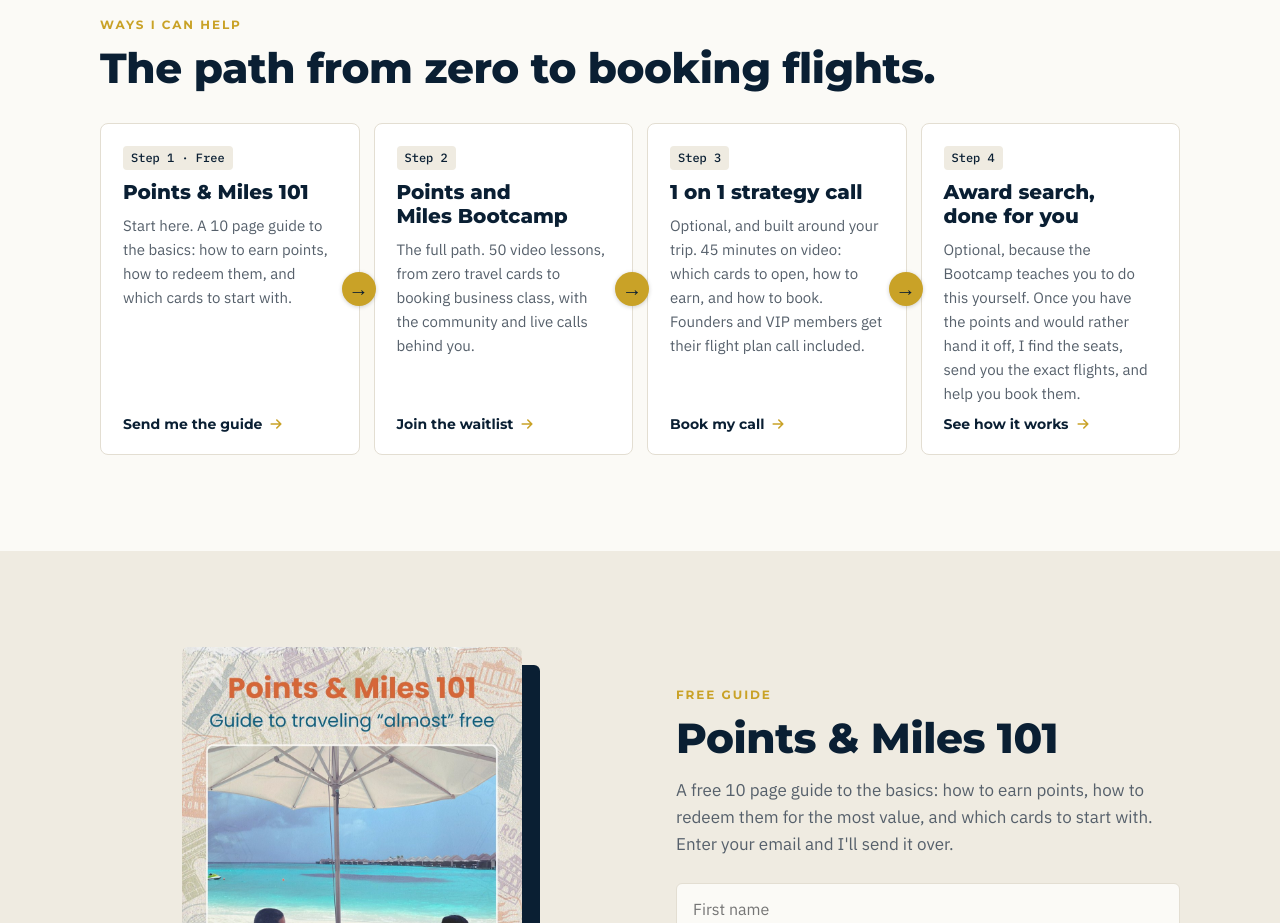
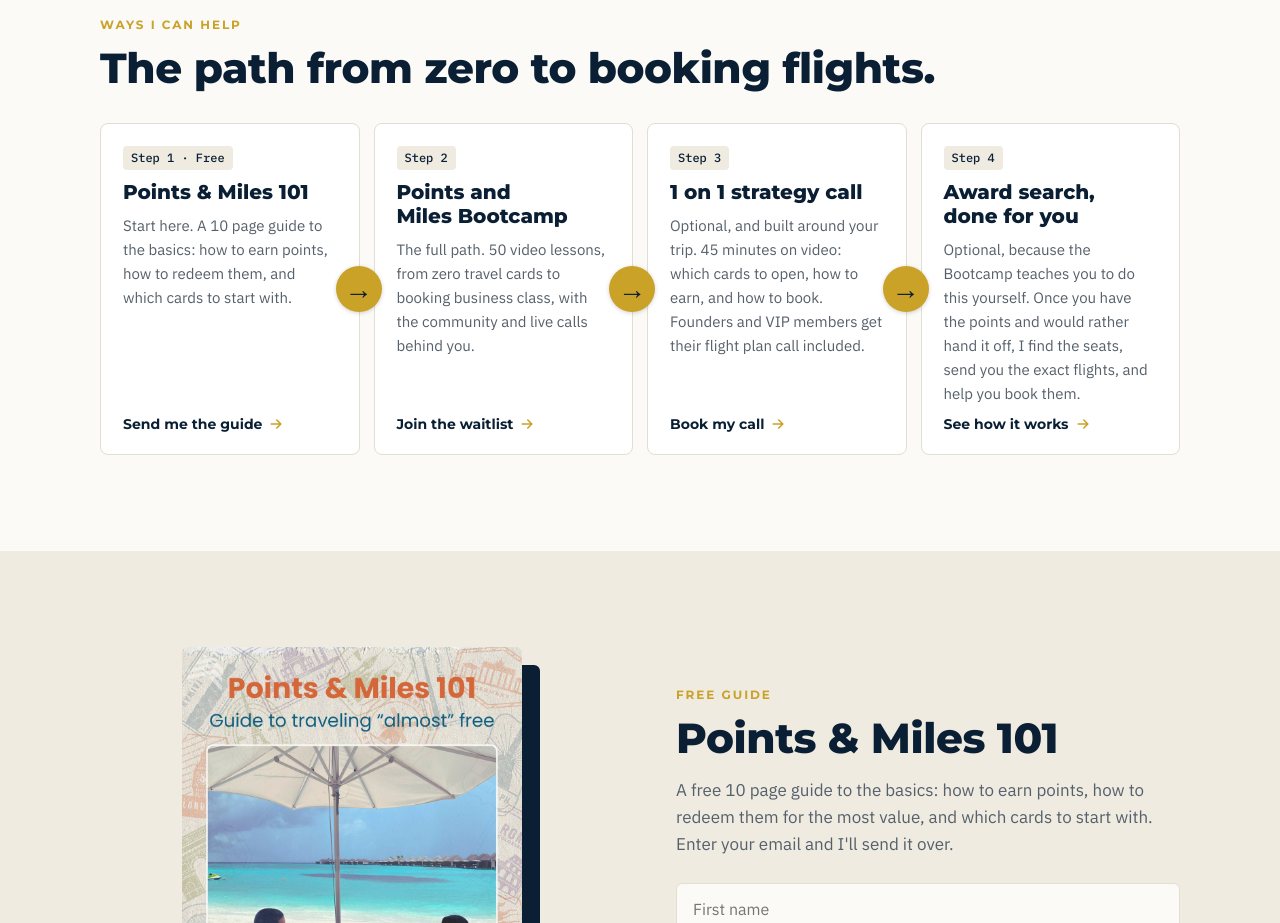
Before and after one commit to miguel-915/bio-sites, a plain HTML site: page home-en/index.html in a window 1280 px wide. Shown: the part 1780-2703 px from the top of the page. Drawn offline with Linux system fonts and the light colour scheme.

Commit message:
Bigger path arrows on homepages (46px badge, 28px glyph)

```diff
--- a/home-en/index.html
+++ b/home-en/index.html
@@ -120,7 +120,7 @@ section { padding-block: clamp(56px, 8vw, 96px); }
 @media (max-width: 560px) { .helps { grid-template-columns: 1fr; } }
 .help { position: relative; display: flex; flex-direction: column; gap: 10px; padding: 22px; background: var(--surface); border: 1px solid var(--line); border-radius: 8px; text-decoration: none; transition: border-color .15s, transform .15s; }
 .help:hover { border-color: var(--brass); transform: translateY(-2px); }
-.help:not(:last-child)::after { content: "→"; position: absolute; right: 0; top: 50%; transform: translate(50%, -50%); width: 34px; height: 34px; border-radius: 50%; background: var(--brass); color: var(--ink); font: 800 20px/34px var(--display); text-align: center; z-index: 3; box-shadow: 0 1px 4px rgba(0, 0, 0, .18); }
+.help:not(:last-child)::after { content: "→"; position: absolute; right: 0; top: 50%; transform: translate(50%, -50%); width: 46px; height: 46px; border-radius: 50%; background: var(--brass); color: var(--ink); font: 800 28px/46px var(--display); text-align: center; z-index: 3; box-shadow: 0 1px 4px rgba(0, 0, 0, .18); }
 @media (max-width: 980px) { .help:nth-child(2)::after { display: none; } }
 @media (max-width: 560px) { .help:not(:last-child)::after { right: auto; left: 50%; top: auto; bottom: 0; transform: translate(-50%, 50%) rotate(90deg); } .help:nth-child(2)::after { display: block; } }
 .help .tag { align-self: flex-start; font: 500 12px/1 var(--mono); padding: 6px 8px; border-radius: 4px; background: var(--chip); color: var(--ink); }
```
Also changed, not shown: home-es/index.html (+1 -1 lines).
